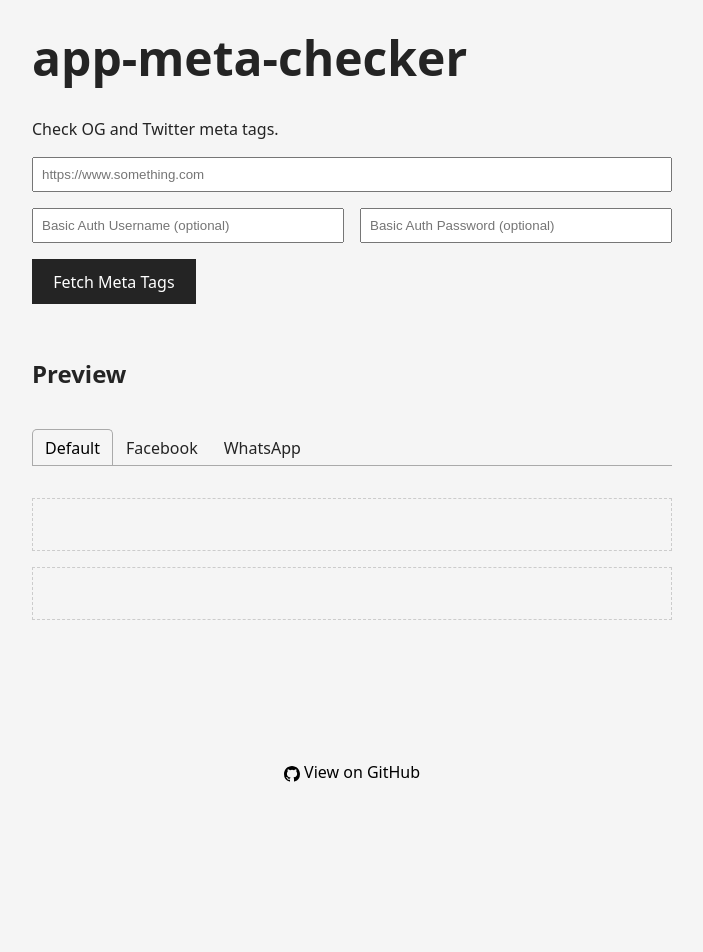
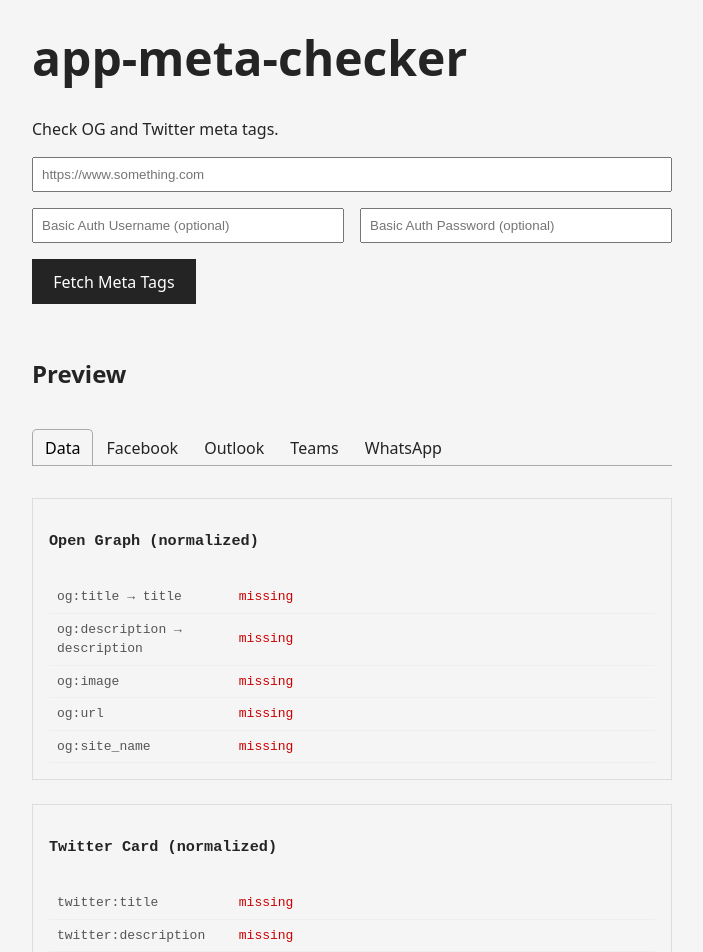
Before and after one commit to karl-mantle/app-meta-checker, a React (Vite) app in the folder frontend/: page / in a window 1280 px wide. Shown: the top 952 px of the page, without its empty margins (288-991 px from the left). Before the commit the page ends 800 px from the top, so only its background shows below. Built offline with nearby package versions, Linux system fonts and the light colour scheme.

Commit message:
added new previews for each tab

```diff
--- a/frontend/src/App.jsx
+++ b/frontend/src/App.jsx
@@ -1,6 +1,10 @@
 import { useState } from "react";
 import { Tab, Tabs, TabList, TabPanel } from "react-tabs";
-import DefaultPreview from "./components/DefaultPreview";
+import Data from "./components/Data.jsx";
+import Facebook from "./components/Facebook.jsx";
+import Outlook from "./components/Outlook.jsx";
+import Teams from "./components/Teams.jsx";
+import WhatsApp from "./components/WhatsApp.jsx";
 
 const defaultPreview = {
   title: "",
@@ -87,19 +91,27 @@ export default function App() {
         <h2>Preview</h2>
         <Tabs>
           <TabList>
-            <Tab>Default</Tab>
+            <Tab>Data</Tab>
             <Tab>Facebook</Tab>
+            <Tab>Outlook</Tab>
+            <Tab>Teams</Tab>
             <Tab>WhatsApp</Tab>
           </TabList>
 
           <TabPanel>
-            <DefaultPreview meta={meta} />
+            <Data meta={meta} />
           </TabPanel>
           <TabPanel>
-            <h2>Facebook</h2>
+            <Facebook meta={meta} />
           </TabPanel>
           <TabPanel>
-            <h2>WhatsApp</h2>
+            <Outlook meta={meta} />
+          </TabPanel>
+          <TabPanel>
+            <Teams meta={meta} />
+          </TabPanel>
+          <TabPanel>
+            <WhatsApp meta={meta} />
           </TabPanel>
         </Tabs>
       </section>
--- /dev/null
+++ b/frontend/src/components/Data.jsx
@@ -0,0 +1,110 @@
+import { normaliseMeta } from "../lib/normaliseMeta";
+
+const sectionStyle = {
+  border: "1px solid #ddd",
+  padding: "1rem",
+  marginBottom: "1.5rem",
+};
+
+const sectionTitle = {
+  marginBottom: "0.75rem",
+};
+
+const tableStyle = {
+  width: "100%",
+  borderCollapse: "collapse",
+};
+
+const cellLabel = {
+  width: "30%",
+  padding: "6px 8px",
+  borderBottom: "1px solid #eee",
+  color: "#555",
+};
+
+const cellValue = {
+  padding: "6px 8px",
+  borderBottom: "1px solid #eee",
+  wordBreak: "break-all",
+};
+
+const imageBlock = {
+  marginTop: "0.75rem",
+};
+
+const imageLabel = {
+  fontSize: "12px",
+  color: "#666",
+  marginBottom: "4px",
+};
+
+const imageStyle = {
+  maxWidth: "100%",
+  border: "1px solid #ccc",
+};
+
+export default function Data({ meta }) {
+  const {
+    title,
+    description,
+    image,
+    twitterTitle,
+    twitterDescription,
+    twitterImage,
+    siteName,
+    url,
+  } = normaliseMeta(meta);
+
+  const Row = ({ label, value }) => (
+    <tr>
+      <td style={cellLabel}>{label}</td>
+      <td style={cellValue}>
+        {value ? value : <span style={{ color: "#c00" }}>missing</span>}
+      </td>
+    </tr>
+  );
+
+  return (
+    <div style={{ marginTop: "2rem", fontFamily: "monospace" }}>
+      {/* Open Graph */}
+      <section style={sectionStyle}>
+        <h3 style={sectionTitle}>Open Graph (normalized)</h3>
+        <table style={tableStyle}>
+          <tbody>
+            <Row label="og:title → title" value={title} />
+            <Row label="og:description → description" value={description} />
+            <Row label="og:image" value={image} />
+            <Row label="og:url" value={url} />
+            <Row label="og:site_name" value={siteName} />
+          </tbody>
+        </table>
+
+        {image && (
+          <div style={imageBlock}>
+            <div style={imageLabel}>Resolved og:image</div>
+            <img src={image} alt="og:image" style={imageStyle} />
+          </div>
+        )}
+      </section>
+
+      {/* Twitter */}
+      <section style={sectionStyle}>
+        <h3 style={sectionTitle}>Twitter Card (normalized)</h3>
+        <table style={tableStyle}>
+          <tbody>
+            <Row label="twitter:title" value={twitterTitle} />
+            <Row label="twitter:description" value={twitterDescription} />
+            <Row label="twitter:image" value={twitterImage} />
+          </tbody>
+        </table>
+
+        {twitterImage && (
+          <div style={imageBlock}>
+            <div style={imageLabel}>Resolved twitter:image</div>
+            <img src={twitterImage} alt="twitter:image" style={imageStyle} />
+          </div>
+        )}
+      </section>
+    </div>
+  );
+}
--- a/frontend/src/components/DefaultPreview.jsx
+++ /dev/null
@@ -1,38 +0,0 @@
-const DefaultPreview = ({ meta }) => {
-  const ogImgSrc = meta.ogImageBase64 || meta.ogImage;
-  const twitterImgSrc = meta.twitterImageBase64 || meta.twitterImage;
-
-  return (
-    <>
-      <div style={{ marginTop: "2rem" }}>
-        <div
-          style={{
-            border: "1px dashed #ccc",
-            padding: "1rem",
-            marginBottom: "1rem",
-          }}
-        >
-          <h3>{meta.ogTitle || meta.title}</h3>
-          <p>{meta.ogDescription || meta.description}</p>
-          {ogImgSrc && (
-            <img src={ogImgSrc} alt="og:image" style={{ maxWidth: "100%" }} />
-          )}
-        </div>
-
-        <div style={{ border: "1px dashed #ccc", padding: "1rem" }}>
-          <h3>{meta.twitterTitle || meta.title}</h3>
-          <p>{meta.twitterDescription || meta.description}</p>
-          {twitterImgSrc && (
-            <img
-              src={twitterImgSrc}
-              alt="twitter:image"
-              style={{ maxWidth: "100%" }}
-            />
-          )}
-        </div>
-      </div>
-    </>
-  );
-};
-
-export default DefaultPreview;
--- /dev/null
+++ b/frontend/src/components/Facebook.jsx
@@ -0,0 +1,26 @@
+import { normaliseMeta } from "../lib/normaliseMeta";
+
+export default function Facebook({ meta }) {
+  const { title, description, image, url } = normaliseMeta(meta);
+
+  return (
+    <div style={{ width: 500, border: "1px solid #dadde1" }}>
+      {image && (
+        <img
+          src={image}
+          alt="Facebook OG"
+          style={{ width: "100%", height: 260, objectFit: "cover" }}
+        />
+      )}
+      <div style={{ padding: 12, background: "#f0f2f5" }}>
+        <div
+          style={{ fontSize: 12, color: "#65676b", textTransform: "uppercase" }}
+        >
+          {url || "example.com"}
+        </div>
+        <div style={{ fontSize: 16, fontWeight: 600 }}>{title}</div>
+        <div style={{ fontSize: 14, color: "#65676b" }}>{description}</div>
+      </div>
+    </div>
+  );
+}
--- /dev/null
+++ b/frontend/src/components/Outlook.jsx
@@ -0,0 +1,33 @@
+import { normaliseMeta } from "../lib/normaliseMeta";
+
+export default function Outlook({ meta }) {
+  const { title, description, image, url } = normaliseMeta(meta);
+
+  return (
+    <div
+      style={{
+        width: 480,
+        border: "1px solid #c8c8c8",
+        padding: 12,
+        fontFamily: "Segoe UI, Arial",
+      }}
+    >
+      <div style={{ display: "flex", gap: 12 }}>
+        {image && (
+          <img
+            src={image}
+            alt="Outlook preview"
+            style={{ width: 100, height: 100, objectFit: "cover" }}
+          />
+        )}
+        <div>
+          <div style={{ fontWeight: 600 }}>{title}</div>
+          <div style={{ fontSize: 13, color: "#333", margin: "6px 0" }}>
+            {description}
+          </div>
+          <div style={{ fontSize: 12, color: "#0078d4" }}>{url}</div>
+        </div>
+      </div>
+    </div>
+  );
+}
--- /dev/null
+++ b/frontend/src/components/Teams.jsx
@@ -0,0 +1,38 @@
+import { normaliseMeta } from "../lib/normaliseMeta";
+
+export default function Teams({ meta }) {
+  const { title, description, image, url } = normaliseMeta(meta);
+
+  return (
+    <div
+      style={{
+        width: 420,
+        border: "1px solid #e1e1e1",
+        padding: 12,
+        fontFamily: "Segoe UI, Arial",
+        display: "flex",
+        gap: 12,
+      }}
+    >
+      {image && (
+        <img
+          src={image}
+          alt="Teams preview"
+          style={{
+            width: 80,
+            height: 80,
+            objectFit: "cover",
+            borderRadius: 4,
+          }}
+        />
+      )}
+      <div>
+        <div style={{ fontWeight: 600, fontSize: 14 }}>{title}</div>
+        <div style={{ fontSize: 13, color: "#444", margin: "4px 0" }}>
+          {description}
+        </div>
+        <div style={{ fontSize: 12, color: "#6264a7" }}>{url}</div>
+      </div>
+    </div>
+  );
+}
--- /dev/null
+++ b/frontend/src/components/WhatsApp.jsx
@@ -0,0 +1,29 @@
+import { normaliseMeta } from "../lib/normaliseMeta";
+
+export default function WhatsApp({ meta }) {
+  const { title, description, image, url } = normaliseMeta(meta);
+
+  return (
+    <div
+      style={{
+        width: 360,
+        border: "1px solid #e0e0e0",
+        borderRadius: 8,
+        overflow: "hidden",
+      }}
+    >
+      {image && (
+        <img
+          src={image}
+          alt="WhatsApp OG"
+          style={{ width: "100%", height: 180, objectFit: "cover" }}
+        />
+      )}
+      <div style={{ padding: 10 }}>
+        <div style={{ fontWeight: 600 }}>{title}</div>
+        <div style={{ fontSize: 13, color: "#555" }}>{description}</div>
+        <div style={{ fontSize: 12, color: "#999" }}>{url}</div>
+      </div>
+    </div>
+  );
+}
--- /dev/null
+++ b/frontend/src/lib/normaliseMeta.js
@@ -0,0 +1,10 @@
+export const normaliseMeta = (meta) => ({
+  title: meta.ogTitle || meta.title || "",
+  description: meta.ogDescription || meta.description || "",
+  image: meta.ogImageBase64 || meta.ogImage || "",
+  twitterTitle: meta.twitterTitle || meta.title || "",
+  twitterDescription: meta.twitterDescription || meta.description || "",
+  twitterImage: meta.twitterImageBase64 || meta.twitterImage || "",
+  url: meta.ogUrl || meta.canonical || "",
+  siteName: meta.ogSiteName || "",
+});
```
